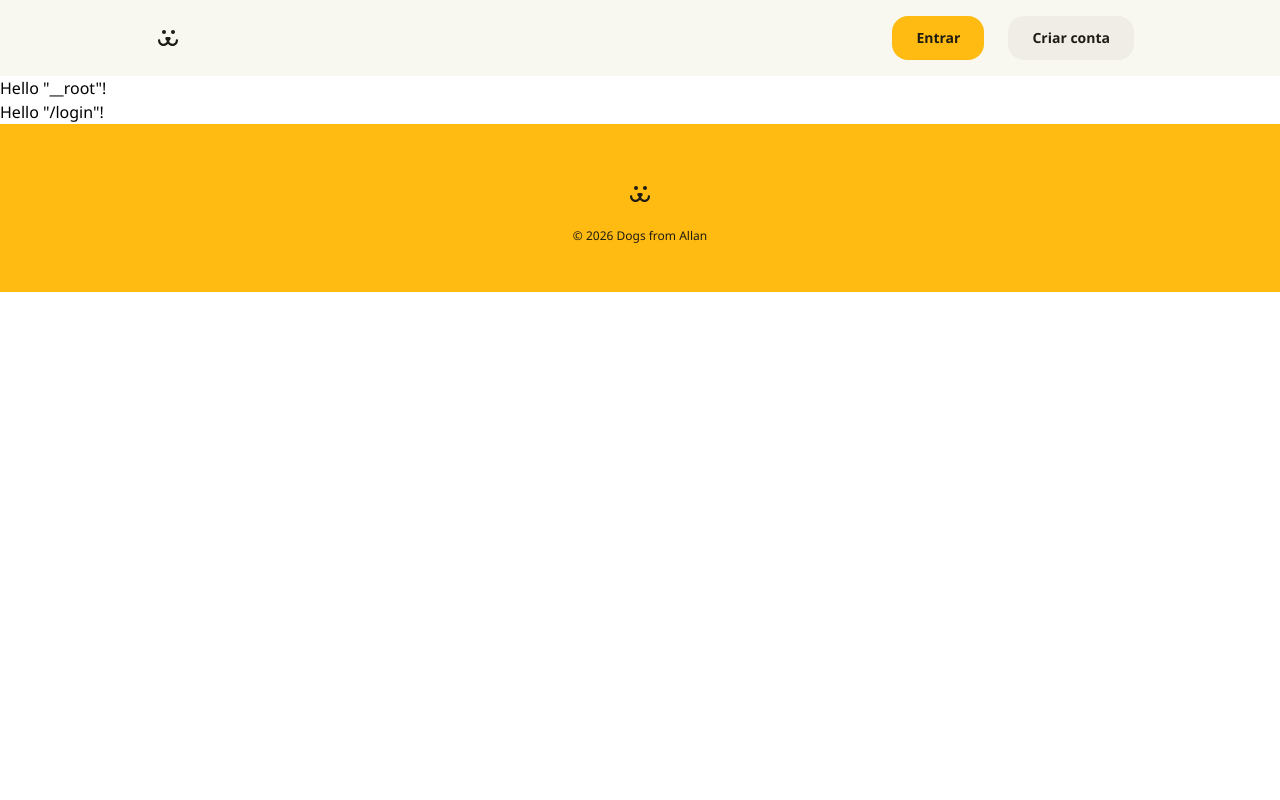
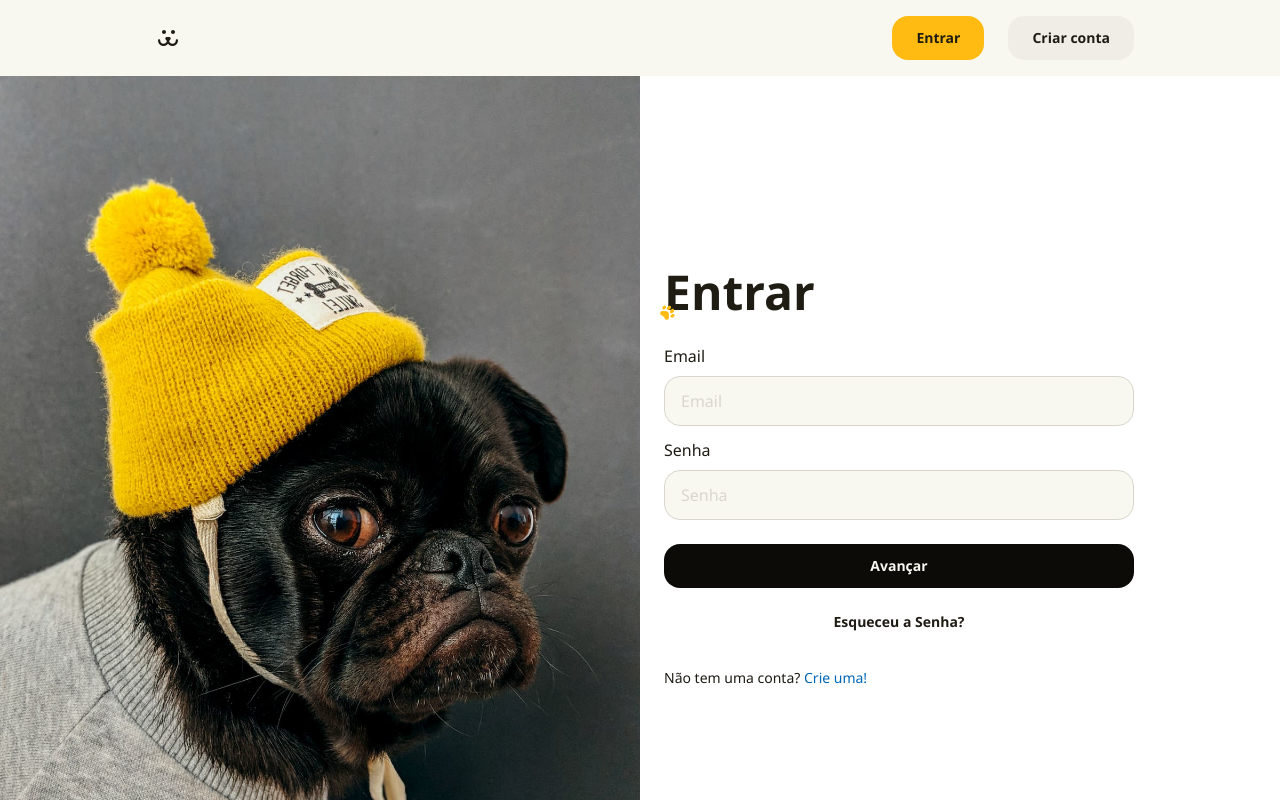
Before and after one commit to allangdasilva/react-dogs, a React (Vite) app: page /login in a window 1280 px wide. Shown: the top 800 px of the page. Built offline with nearby package versions, Linux system fonts and the light colour scheme.

Commit message:
feat: adiciona/estiliza componentes relacionado à formulários

```diff
--- a/src/routes/__root.tsx
+++ b/src/routes/__root.tsx
@@ -11,7 +11,6 @@ function RootComponent() {
   return (
     <React.Fragment>
       <Header />
-      <div>Hello "__root"!</div>
       <Outlet />
       <Footer />
     </React.Fragment>
--- a/src/routes/login.tsx
+++ b/src/routes/login.tsx
@@ -1,9 +1,54 @@
-import { createFileRoute } from '@tanstack/react-router'
+import { createFileRoute, Link } from "@tanstack/react-router";
+import Form from "../ui/form/Form";
+import ButtonSubmit from "../ui/form/ButtonSubmit";
+import InputField from "../ui/form/InputField";
+import AnchorRouter from "../ui/AnchorRouter";
 
-export const Route = createFileRoute('/login')({
+export const Route = createFileRoute("/login")({
   component: RouteComponent,
-})
+});
 
 function RouteComponent() {
-  return <div>Hello "/login"!</div>
+  return (
+    <div className="grid sm:min-h-dvh sm:before:bg-[url(/img/login-bg.jpg)] sm:before:bg-cover sm:before:bg-center sm:grid-cols-2">
+      <div className="flex flex-col pl-6 pr-4 py-12 sm:self-center sm:max-w-127.5">
+        <h2 className="relative font-title-base text-base-700 after:absolute after:bottom-0 after:-left-1 after:w-4 after:h-4 after:bg-[url(/img/pegada.svg)] after:bg-center">
+          Entrar
+        </h2>
+
+        <Form className="gap-6 mt-6">
+          <div className="flex flex-col gap-3">
+            <InputField
+              id="email"
+              label="Email"
+              type="email"
+              placeholder="Email"
+            />
+            <InputField
+              id="password"
+              label="Senha"
+              type="password"
+              placeholder="Senha"
+            />
+          </div>
+
+          <ButtonSubmit>Avançar</ButtonSubmit>
+        </Form>
+
+        <AnchorRouter
+          to="/"
+          className="mt-3 text-center rounded-base text-base-700 hover:bg-base-300 focus:bg-base-300"
+        >
+          Esqueceu a Senha?
+        </AnchorRouter>
+
+        <p className="mt-6 font-body-sm text-base-700">
+          Não tem uma conta?{" "}
+          <Link className="text-link hover:underline focus:underline" to="/">
+            Crie uma!
+          </Link>
+        </p>
+      </div>
+    </div>
+  );
 }
--- a/src/ui/AnchorRouter.tsx
+++ b/src/ui/AnchorRouter.tsx
@@ -3,8 +3,8 @@ import { Link, type LinkProps } from "@tanstack/react-router";
 import type { ReactNode } from "react";
 
 type AnchorProps = LinkProps & {
-  className: string;
   children: ReactNode;
+  className?: string;
 };
 
 const AnchorRouter = ({ children, className, ...props }: AnchorProps) => {
@@ -12,7 +12,7 @@ const AnchorRouter = ({ children, className, ...props }: AnchorProps) => {
     <Link
       {...props}
       className={clsx(
-        "p-3 rounded-base whitespace-nowrap transition-colors ease-in",
+        "p-3 font-body-sm font-semibold rounded-base whitespace-nowrap transition-colors ease-in",
         className,
       )}
     >
--- a/src/ui/Header.tsx
+++ b/src/ui/Header.tsx
@@ -13,7 +13,7 @@ const Header = () => {
             <LogoIcon />
           </AnchorRouter>
 
-          <div className="flex flex-col items-center justify-center gap-6 *:font-body-sm *:font-semibold xxs:flex-row">
+          <div className="flex flex-col items-center justify-center gap-6 xxs:flex-row">
             <AnchorRouter
               className="px-6 bg-primary hover:bg-primary-dark focus-visible:bg-primary-dark"
               to="/login"
--- /dev/null
+++ b/src/ui/form/ButtonSubmit.tsx
@@ -0,0 +1,18 @@
+import type { ReactNode } from "react";
+
+type ButtonProps = React.ButtonHTMLAttributes<HTMLButtonElement> & {
+  children: ReactNode;
+};
+
+const ButtonSubmit = ({ children }: ButtonProps) => {
+  return (
+    <button
+      className="py-3 font-body-sm font-semibold rounded-base cursor-pointer text-base-100 bg-base-900 hover:bg-base-700/90 focus:bg-base-700/90  transition-colors ease-in"
+      type="submit"
+    >
+      {children}
+    </button>
+  );
+};
+
+export default ButtonSubmit;
--- /dev/null
+++ b/src/ui/form/Form.tsx
@@ -0,0 +1,17 @@
+import clsx from "clsx";
+import { type ReactNode } from "react";
+
+type FormProps = React.FormHTMLAttributes<HTMLFormElement> & {
+  children: ReactNode;
+  className?: string;
+};
+
+const Form = ({ children, className, ...props }: FormProps) => {
+  return (
+    <form className={clsx("flex flex-col", className)} {...props}>
+      {children}
+    </form>
+  );
+};
+
+export default Form;
--- /dev/null
+++ b/src/ui/form/InputField.tsx
@@ -0,0 +1,21 @@
+type InputProps = React.InputHTMLAttributes<HTMLInputElement> & {
+  id: string;
+  label: string;
+};
+
+const InputField = ({ id, label, ...props }: InputProps) => {
+  return (
+    <div className="flex flex-col font-body-base text-base-700">
+      <label className="pb-2 cursor-pointer" htmlFor={id}>
+        {label}
+      </label>
+      <input
+        className="w-full px-4 py-3 rounded-base border border-base-300 outline-0 bg-base-100 placeholder:text-base-300 hover:border-base-500 focus:border-primary focus:ring-2 focus:ring-primary/40 transition-colors ease-in"
+        id={id}
+        {...props}
+      />
+    </div>
+  );
+};
+
+export default InputField;
```
Also changed, not shown: public/img/login-bg.jpg (added), public/img/pegada.svg (added).
